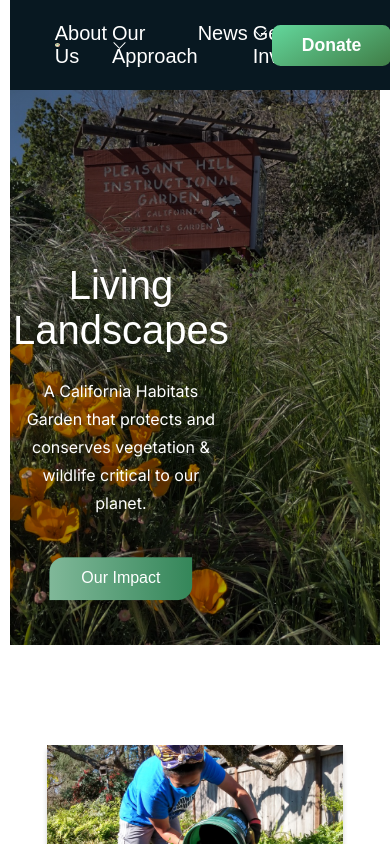
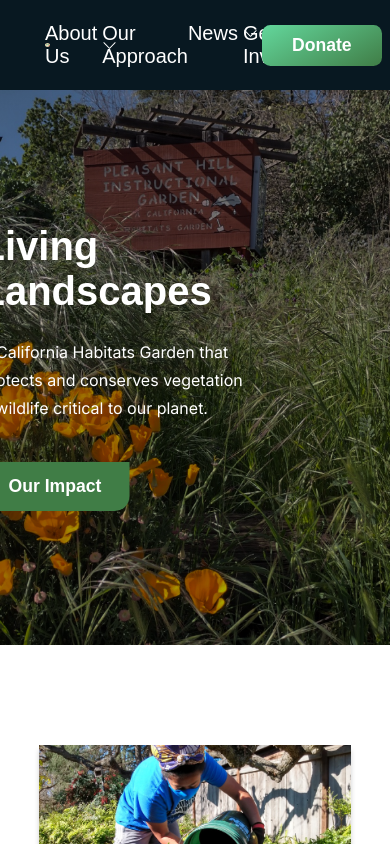
Before and after one commit to ramitaarora/phig-website, a React (Create React App) app: page / in a window 390 px wide. Shown: the top 844 px of the page. Built offline with nearby package versions, Linux system fonts and the light colour scheme; a web font is replaced by a local one.

Commit message:
home banner refactored

```diff
--- a/src/App.css
+++ b/src/App.css
@@ -57,7 +57,7 @@ footer li {
 .gradient-button {
   padding: 10px 30px;
   background-color: var(--success);
-  background-image: linear-gradient(330deg, var(--success), var(--enabled));
+  background: linear-gradient(330deg, var(--success), var(--enabled));
   outline: none;
   border: none;
   border-radius: 8.5px;
@@ -70,8 +70,28 @@ footer li {
   justify-content: center;
 }
 
+.gradient-button:hover {
+  background: var(--success);
+}
+
 .green-button {
-  color: yellow;
+  padding: 0.9rem 1.75rem;
+  background-color: var(--success);
+  outline: none;
+  border: none;
+  border-radius: 8.5px;
+  color: var(--primary);
+  font-size: 1.1rem;
+  cursor: pointer;
+  font-weight: bold;
+  display: flex;
+  align-items: center;
+  justify-content: center;
+  margin-top: 1rem;
+}
+
+.green-button:hover {
+  background-color: var(--enabled);
 }
 
 .dark-button {
@@ -160,422 +180,4 @@ nav a img {
   display: block;
 }
 
-/* BANNER */
-
-.home-banner-container {
-  margin: 0;
-      padding: 0;
-      box-sizing: border-box;
-      height: 555px;
-      overflow: hidden; /* Prevent vertical scrollbar due to the fixed height */
-}
-/* .bgImg {
-  position: relative;
-  width: 100%;
-  height: 100vh;
-  background-image: url('./assets/PHIG_spring_2023_butterfly_habitat_1.png');
-  background-size: contain;
-  background-position: center;
-  background-repeat: no-repeat;
-
-  /*position: absolute;
-  top: -100px;
-  right: -170px;
-  z-index: -2;
-  max-width: 700px;*/
-/* } */
-.home-image-section {
-  max-width: 600px;
-  flex: 1;
-}
-/* The hero image */
-.hero-image {
-  /* Use "linear-gradient" to add a darken background effect to the image (photographer.jpg). This will make the text easier to read */
-  /* background-image: linear-gradient(rgba(0, 0, 0, 0.25), rgba(0, 0, 0, 0.25)), url("./images/homepage/homepage-banner.png"); */
-
-  /* Set a specific height */
-  height: 100%;
-
-  /* Position and center the image to scale nicely on all screens */
-  background-position: center;
-  background-repeat: no-repeat;
-  background-size: cover;
-  position: relative;
-}
-.home-text-section {
-  text-align: left;
-  position: absolute;
-  top: 50%;
-  left: 30%;
-  transform: translate(-50%, -50%);
-  color: white;
-  display: flex;
-  flex-direction: column;
-  align-items: flex-start;
-}
-.primary-heading {
-  font-weight: 400;
-  color: #ffffff;
-  /* line-height: 5rem; */
-  max-width: 600px;
-}
-.primary-text {
-  font-size:medium;
-  font-weight: 400;
-  max-width: 500px;
-  color: #ffffff;
-  margin: 1.5rem 0rem;
-  line-height: 1.75rem;
-}
-.secondary-button {
-  padding: 0.9rem 1.75rem;
-  background-color: #348659;
-  background-image: linear-gradient(to left, #348659, #80b899);
-  outline: none;
-  border: none;
-  border-radius: 8.5px;
-  color: white;
-  font-size: 1.1rem;
-  cursor: pointer;
-  font-weight: 400;
-  transition: 0.2s;
-  display: flex;
-  align-items: center;
-  justify-content: center;
-  margin-top: 1rem;
-}
-.secondary-button svg {
-  margin-left: 0.75rem;
-  font-size: 1.5rem;
-}
-.secondary-button:hover {
-  background-color: #e48f0f;
-}
-.about-section-container {
-  margin-top: 20rem;
-  position: relative;
-  display: flex;
-  align-items: center;
-  justify-content: space-between;
-}
-.about-background-image-container {
-  position: absolute;
-  left: -150px;
-  z-index: -2;
-}
-.about-section-image-container {
-  flex: 0.9;
-  margin-right: 1rem;
-}
-.about-section-text-container {
-  flex: 1;
-  justify-content: center;
-  display: flex;
-  flex-direction: column;
-}
-.primary-subheading {
-  font-weight: 700;
-  color: #fe9e0d;
-  font-size: 1.15rem;
-}
-.about-buttons-container {
-  margin-top: 2rem;
-  display: flex;
-}
-.watch-video-button {
-  margin-left: 2rem;
-  background-color: transparent;
-  outline: none;
-  border: none;
-  border-radius: 5rem;
-  font-size: 1.1rem;
-  cursor: pointer;
-  font-weight: 600;
-  color: #484848;
-  transition: 0.2s;
-  display: flex;
-  align-items: center;
-  justify-content: center;
-}
-.watch-video-button svg {
-  font-size: 3rem;
-  margin-right: 1rem;
-}
-.contact-page-wrapper h1 {
-  max-width: 900px !important;
-}
-.contact-page-wrapper {
-  display: flex;
-  align-items: center;
-  justify-content: center;
-  flex-direction: column;
-  margin: 6rem 0rem;
-}
-.contact-form-container {
-  background-color: white;
-  max-width: 700px;
-  width: 100%;
-  margin-top: 3rem;
-  display: flex;
-  align-items: center;
-  padding: 1rem;
-  border-radius: 5rem;
-}
-.contact-form-container input {
-  flex: 1;
-  height: 100%;
-  border: none;
-  outline: none;
-  font-size: 1.3rem;
-  padding: 0.5rem 1rem;
-}
-.footer-wrapper {
-  margin: 6rem 0rem;
-  display: flex;
-  margin-top: 10rem;
-}
-.footer-logo-container {
-  max-width: 110px;
-}
-.footer-icons {
-  margin-top: 2.5rem;
-}
-.footer-icons svg {
-  font-size: 1.5rem;
-  margin-right: 1.25rem;
-  color: #585858;
-}
-/* .footer-section-one {
-  border: 2px solid blue;
-} */
-.footer-section-two {
-  flex: 1;
-  display: flex;
-  justify-content: flex-end;
-}
-.footer-section-columns {
-  display: flex;
-  flex-direction: column;
-  min-width: 190px;
-}
-.footer-section-columns span {
-  margin: 0.25rem 0rem;
-  font-weight: 600;
-  color: #4c4c4c;
-  cursor: pointer;
-}
-.testimonial-section-bottom {
-  margin-top: 2rem;
-  background-color: white;
-  padding: 1.5rem 2rem;
-  display: flex;
-  align-items: center;
-  justify-content: center;
-  max-width: 750px;
-  border-radius: 2rem;
-  flex-direction: column;
-  text-align: center;
-}
-.testimonial-section-bottom {
-  margin: 2rem auto;
-}
-.testimonial-section-bottom p {
-  font-weight: 700;
-  color: #515151;
-  max-width: 500px;
-  font-size: 1.1rem;
-  margin: 2rem 0rem;
-}
-.testimonials-stars-container svg {
-  margin: 0rem 0.25rem;
-  font-size: 1.5rem;
-  color: #fe9e0d;
-}
-.testimonial-section-bottom h2 {
-  margin-top: 1.5rem;
-}
-.work-section-wrapper {
-  margin-top: 15rem;
-}
-.work-section-top p {
-  text-align: center;
-  max-width: 600px !important;
-}
-.work-section-top h1 {
-  max-width: 700px !important;
-}
-.work-section-top {
-  display: flex;
-  justify-content: center;
-  align-items: center;
-  flex-direction: column;
-}
-.work-section-info {
-  width: 290px;
-  min-height: 350px;
-  background-color: white;
-  padding: 1rem 2rem;
-  display: flex;
-  flex-direction: column;
-  justify-content: center;
-  align-items: center;
-  text-align: center;
-  border-radius: 1rem;
-  color: #505050;
-  margin: 1rem 2rem;
-}
-.work-section-info h2 {
-  margin: 1rem 0rem;
-}
-.work-section-bottom {
-  margin-top: 5rem;
-  display: flex;
-  justify-content: center;
-  align-items: center;
-  flex-wrap: wrap;
-}
-.work-section-info p {
-  flex: 1;
-  display: flex;
-  align-items: center;
-  font-weight: 600;
-}
-
-
-/* RESPONSIVE STYLES */
-
-@media (max-width: 768px) {
-  .nav-entire-container {
-    padding: 1rem 2%; /* Adjust padding for smaller screens */
-  }
-}
-
-@media (max-width: 500px) {
-  .navbar-links-container {
-    display: none; /* Hide links on larger screens */
-  }
-
-  .navbar-menu-container {
-    display: block; /* Show the menu button on smaller screens */
-  }
-}
-
-@media (max-width: 1000px) {
-  .navbar-links-container a {
-    margin-right: 1rem;
-    font-size: 1rem;
-  }
-  .primary-button {
-    font-size: 1rem;
-  }
-  .home-bannerImage-container {
-    max-width: 600px;
-  }
-}
-@media (max-width: 800px) {
-  .nav-logo-container {
-    max-width: 140px;
-  }
-  .navbar-links-container {
-    display: none;
-  }
-  .navbar-menu-container {
-    display: flex;
-  }
-  .home-bannerImage-container {
-    max-width: 450px;
-  }
-  .home-banner-container,
-  .about-section-container {
-    flex-direction: column-reverse;
-    align-items: center;
-    justify-content: center;
-  }
-  .about-section-container {
-    flex-direction: column;
-  }
-  .home-image-section,
-  .about-section-image-container {
-    width: 100%;
-    max-width: 400px;
-  }
-  .primary-heading {
-    text-align: center;
-    max-width: 90%;
-  }
-  .primary-text {
-    text-align: center;
-    max-width: 80%;
-  }
-  .home-text-section,
-  .about-section-text-container {
-    justify-content: center;
-    align-items: center;
-    margin-top: 4rem;
-  }
-  .secondary-button {
-    font-size: 1rem;
-    padding: 0.8rem 2rem;
-    cursor: pointer;
-  }
-  .about-section-container {
-    margin-top: 5rem !important;
-  }
-  .about-buttons-container {
-    justify-content: center;
-    flex-direction: column;
-  }
-  .primary-subheading {
-    text-align: center;
-  }
-  .watch-video-button {
-    margin-left: 0rem !important;
-    margin-top: 1rem;
-    font-size: 1rem !important;
-  }
-  .watch-video-button svg {
-    margin-right: 0.5rem !important;
-  }
-  .about-section-image-container {
-    margin-right: 0rem !important;
-  }
-  .work-section-wrapper {
-    margin-top: 5rem !important;
-  }
-  .work-section-bottom {
-    margin-top: 1rem !important;
-  }
-  .contact-form-container {
-    padding: 0.5rem !important;
-    flex-direction: column;
-    justify-content: center;
-    align-items: center;
-    border-radius: 1rem !important;
-  }
-  .contact-form-container input {
-    font-size: 1rem !important;
-    max-width: 100%;
-    padding: 0.5rem 1rem !important;
-    margin-bottom: 0.8rem !important;
-    text-align: center;
-  }
-  .footer-wrapper {
-    flex-direction: column;
-  }
-  .footer-section-two {
-    flex-direction: column;
-    margin-top: 2rem;
-  }
-  .footer-section-columns {
-    margin: 1rem 0rem;
-  }
-  .App {
-    max-width: 95vw;
-  }
-}
-@media (max-width: 600px) {
-  .home-bannerImage-container,
-  .about-background-image-container {
-    display: none;
-  }
-}
+/* HOME PAGE */
--- a/src/pages/Home.jsx
+++ b/src/pages/Home.jsx
@@ -10,21 +10,13 @@ import { Link } from 'react-router-dom';
 
 const Home = () => {
     return (
-        <div className='home-container'>
-            <div className='home-banner-container'>
-                <div className={css`
-                background-image: linear-gradient(rgba(0, 0, 0, 0.25), rgba(0, 0, 0, 0.25)), url("./images/homepage/homepage-banner.png");
-                height: 100%;
-                background-position: center;
-                background-repeat: no-repeat;
-                background-size: cover;
-                position: relative;
-            `}>
-                    {/* <img className='bgImg' src={BannerBackground} alt='PHIG Spring Butterfly Habitat' /> */}
-                    <div className='home-text-section'>
-                        <h1 className='primary-heading'>Living Landscapes</h1>
-                        <p className='primary-text'>A California Habitats Garden that protects and conserves vegetation & wildlife critical to our planet.</p>
-                        <Link to="/approach"><button className='secondary-button' style={{borderRadius:'15px 0px 15px 0px'}}>
+        <div>
+            <div className={css`margin: 0; padding: 0; height: 555px; overflow: hidden;`}>
+                <div className={css`background-image: linear-gradient(rgba(0, 0, 0, 0.25), rgba(0, 0, 0, 0.25)), url("./images/homepage/homepage-banner.png"); height: 100%; background-position: center; background-repeat: no-repeat; background-size: cover; position: relative;`}>
+                    <div className={css`text-align: left; position: absolute; top: 50%; left: 30%; transform: translate(-50%, -50%); color: white; display: flex; flex-direction: column; align-items: flex-start;`}>
+                        <h1>Living Landscapes</h1>
+                        <p className={css`font-size:medium; font-weight: 400; max-width: 500px; margin: 1.5rem 0rem; line-height: 1.75rem;`}>A California Habitats Garden that protects and conserves vegetation & wildlife critical to our planet.</p>
+                        <Link to="/approach"><button className='green-button' style={{ borderRadius: '15px 0px 15px 0px' }}>
                             Our Impact
                         </button></Link>
                     </div>
@@ -34,7 +26,7 @@ const Home = () => {
 
             <PheaturedEvent />
             <div>
-                <img style={{marginBottom:'-107px', marginLeft:'1000px'}} src="./images/homepage/butterfly.png" alt="butterfly" />
+                <img style={{ marginBottom: '-107px', marginLeft: '1000px' }} src="./images/homepage/butterfly.png" alt="butterfly" />
             </div>
             <PheaturedBook />
 
@@ -43,9 +35,9 @@ const Home = () => {
             <Goals />
 
             <section style={{ display: 'flex', flexDirection: 'column', alignItems: 'center' }} id="newsfeed-header">
-                <h3 style={{marginTop:'50px',marginBottom:'30px', color:'#539B42'}} >Our Blogs</h3>
-                <h1 style={{marginBottom:'20px'}}>Latest <span style={{color:'#539B42'}}>Blogs & Articles</span></h1>
-                <p style={{fontSize:'small'}}>Be the first to know about recent garden projects, volunteer opportunities, and gardening tips!</p>
+                <h3 style={{ marginTop: '50px', marginBottom: '30px', color: '#539B42' }} >Our Blogs</h3>
+                <h1 style={{ marginBottom: '20px' }}>Latest <span style={{ color: '#539B42' }}>Blogs & Articles</span></h1>
+                <p style={{ fontSize: 'small' }}>Be the first to know about recent garden projects, volunteer opportunities, and gardening tips!</p>
             </section>
 
             <Newsfeed />
```
